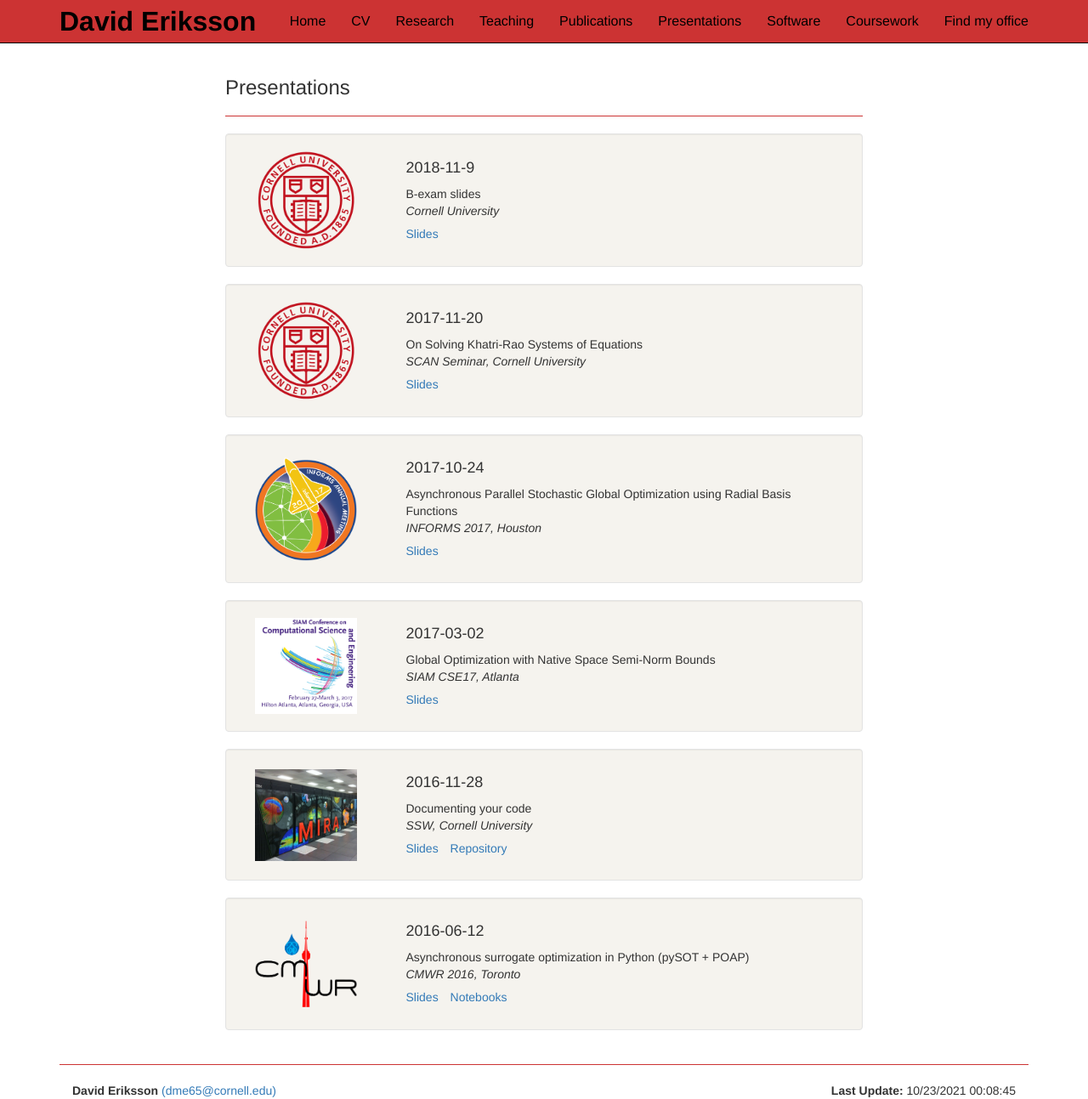
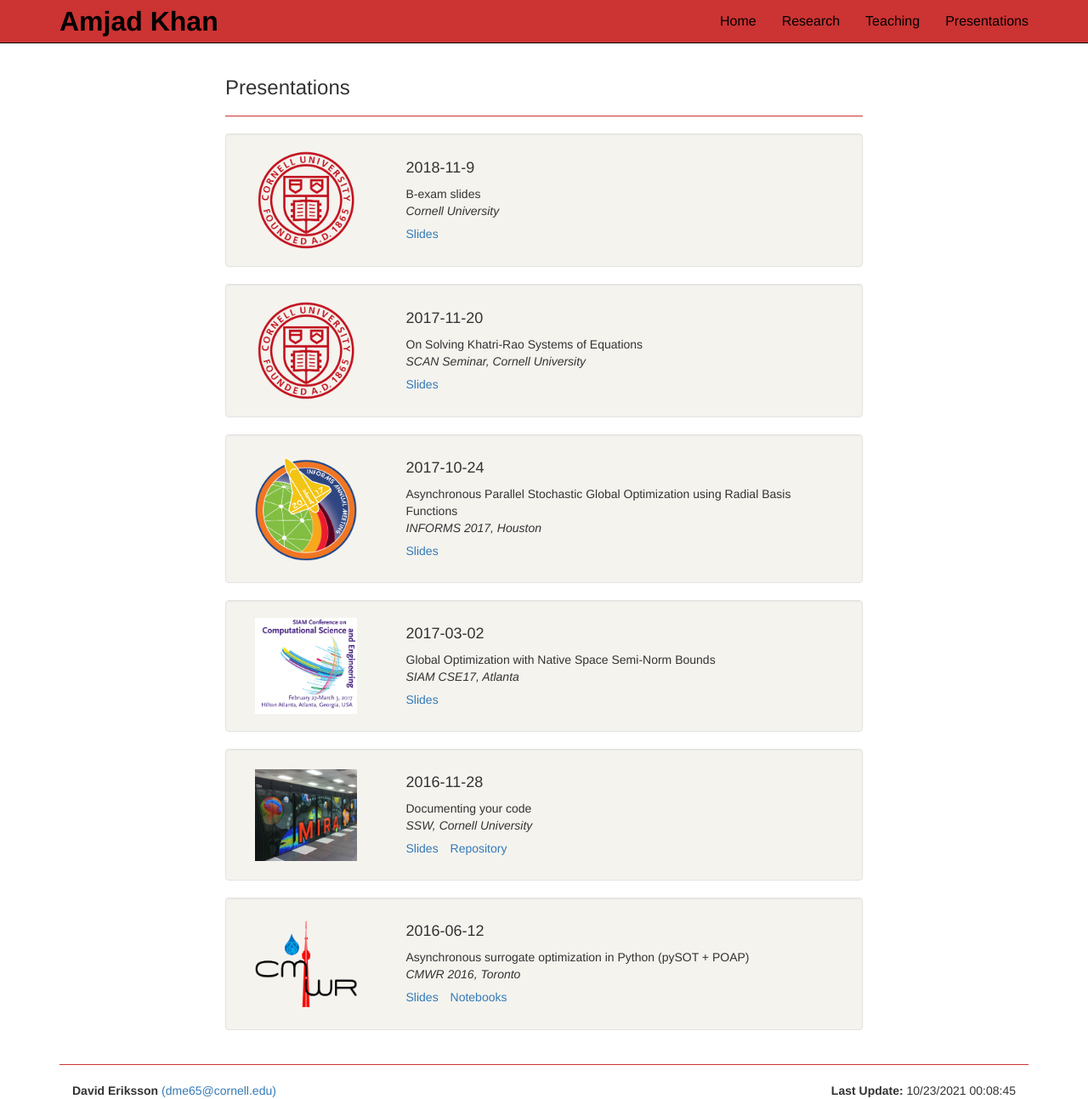
Before and after one commit to MathBioInfo/amjadkhan, a Jekyll site: the page webpage/presentations.html, which Jekyll copies as it is, in a window 1280 px wide and 1293 px high. Shown: the whole window at 85% size. Built offline with Jekyll 4.4.1, drawn with Linux system fonts in a browser that asks for light colours.

Commit message:
Update presentations.html

```diff
--- a/webpage/presentations.html
+++ b/webpage/presentations.html
@@ -10,7 +10,7 @@
     <meta name="description" content="">
     <meta name="author" content="">
 
-    <title>David Eriksson - Presentations</title>
+    <title>Amjad Khan - Presentations</title>
 
     <!-- Bootstrap Core CSS -->
     <link href="css/bootstrap.css" rel="stylesheet">
@@ -40,7 +40,7 @@
                     <span class="icon-bar"></span>
                 </button>
                 <a class="navbar-brand"><span style="font-size: 32px !important; color: Black;">
-                    <b>David Eriksson</b></span></a>
+                    <b>Amjad Khan</b></span></a>
                 </div>
                 <!-- Collect the nav links, forms, and other content for toggling -->
                 <div class="collapse navbar-collapse" id="navbar">
@@ -49,29 +49,15 @@
                             <a href="https://people.cam.cornell.edu/~dme65/">Home</a>
                         </li>
                         <li>
-                            <a href="data/cv.pdf" target="_blank">CV</a>
-                        </li>
-                        <li>
                             <a href="research.html">Research</a>
                         </li>
                         <li>
                             <a href="teaching.html">Teaching</a>
                         </li>
                         <li>
-                            <a href="publications.html">Publications</a>
-                        </li>
-                        <li>
                             <a href="presentations.html">Presentations</a>
                         </li>
-                        <li>
-                            <a href="software.html">Software</a>
-                        </li>
-                        <li>
-                            <a href="coursework.html">Coursework</a>
-                        </li>
-                        <li>
-                            <a href="myoffice.html">Find my office</a>
-                        </li>
+
                     </ul>
                 </div><!-- /.navbar-collapse -->
             </div><!-- /.container -->
```
